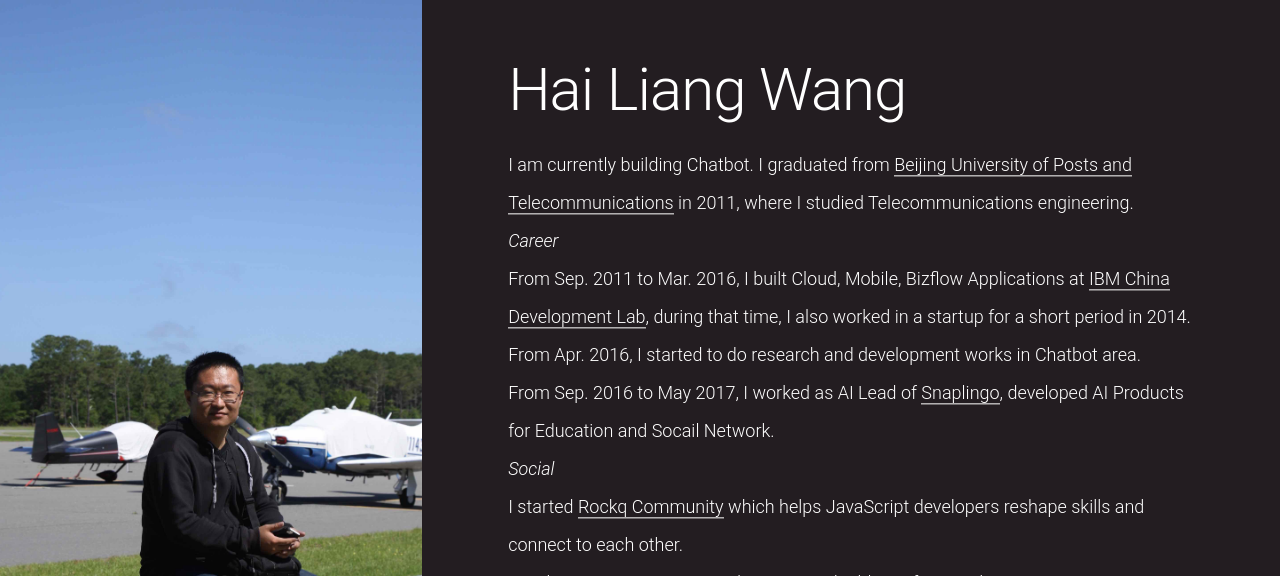
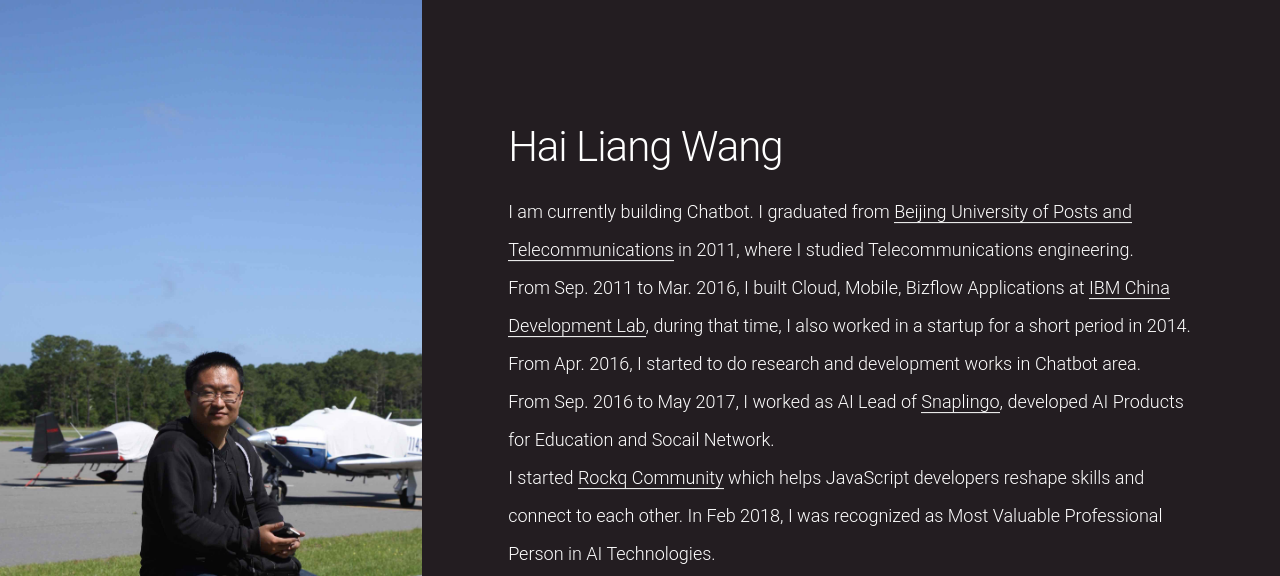
Before and after one commit to Samurais/webcv, a plain HTML site: page index.html in a window 1280 px wide. Shown: the top 576 px of the page. Drawn offline with Linux system fonts and the light colour scheme.

Commit message:
Update style

```diff
--- a/index.html
+++ b/index.html
@@ -23,13 +23,11 @@
       </div>
       <div class="column description-column">
         <div class="text-container">
-          <h1>Hai Liang Wang</h1>
+          <h2>Hai Liang Wang</h2>
           <p>
             I am currently building Chatbot. I graduated from
             <a href="http://www.bupt.edu.cn/">Beijing University of Posts and Telecommunications</a> in 2011, where I studied
             Telecommunications engineering.
-            <br>
-            <i>Career</i>
             <br> From Sep. 2011 to Mar. 2016, I built Cloud, Mobile, Bizflow Applications at
             <a href="http://www-03.ibm.com/employment/greaterchina/cdl_intro.html">IBM China Development Lab</a>, during
             that time, I also worked in a startup for a short period in 2014.
@@ -37,11 +35,8 @@
             <br> From Sep. 2016 to May 2017, I worked as AI Lead of <a href="http://www.snaplingo.com/">Snaplingo</a>, developed
             AI Products for Education and Socail Network.
             <br>
-
-            <i>Social</i><br>
             I started <a href="https://github.com/rockq-org" target="_blank">Rockq Community</a> which
             helps JavaScript developers reshape skills and connect to each other.
-            <br>
             In Feb 2018, I was recognized as Most Valuable Professional Person in AI Technologies.
           </p>
           <div class="social-icons">
```
